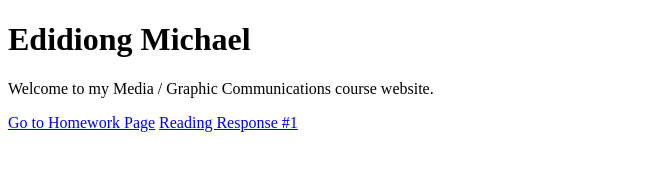
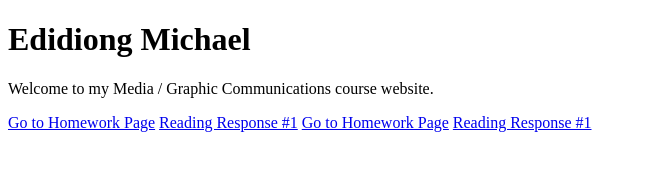
Before and after one commit to edidmich/edidiongmichael.gifthub.io, a plain HTML site: page index.html in a window 1280 px wide. Shown: the whole page, without its empty margins (0-647 px from the left). Drawn offline with Linux system fonts and the light colour scheme.

Commit message:
Update index.html

```diff
--- a/index.html
+++ b/index.html
@@ -13,5 +13,7 @@
 
   <a href="homework.html">Go to Homework Page</a>
 <a href="readings.html">Reading Response #1</a>
+  <a href="homework.html">Go to Homework Page</a>
+<a href="readings.html">Reading Response #1</a>
 </body>
 </html>
```
